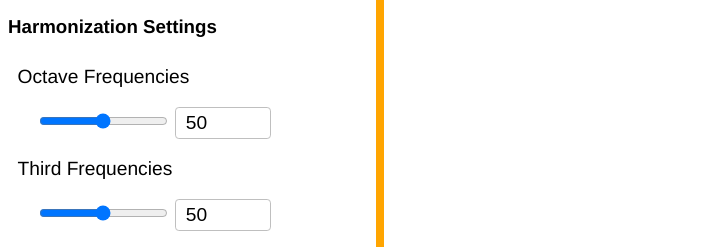
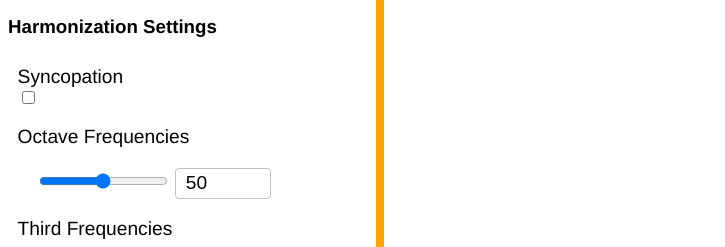
Before and after one commit to clgy15/Harmonious-iRobot-Broker, a website: page app/index.html in a window 1280 px wide. Shown: the part 677-924 px from the top of the page, without its empty margins (0-725 px from the left). Drawn offline with Linux system fonts and the light colour scheme; no server answers.

Commit message:
add checkbox

```diff
--- a/app/index.html
+++ b/app/index.html
@@ -73,6 +73,12 @@
         <h3>Harmonization Settings</h3>
         <div class="settings-form">
           <div class="form-input-line no-table">
+            <label class="form-input-label no-table">Syncopation</label>
+            <div class="form-input-entry">
+              <input type="checkbox" name="syncopation" ng-model="state.syncopated" />
+            </div>
+          </div>
+          <div class="form-input-line no-table">
             <label class="form-input-label no-table" for="octave">Octave Frequencies</label>
             <div class="pad"></div>
             <div class="form-input-entry no-table">
```
